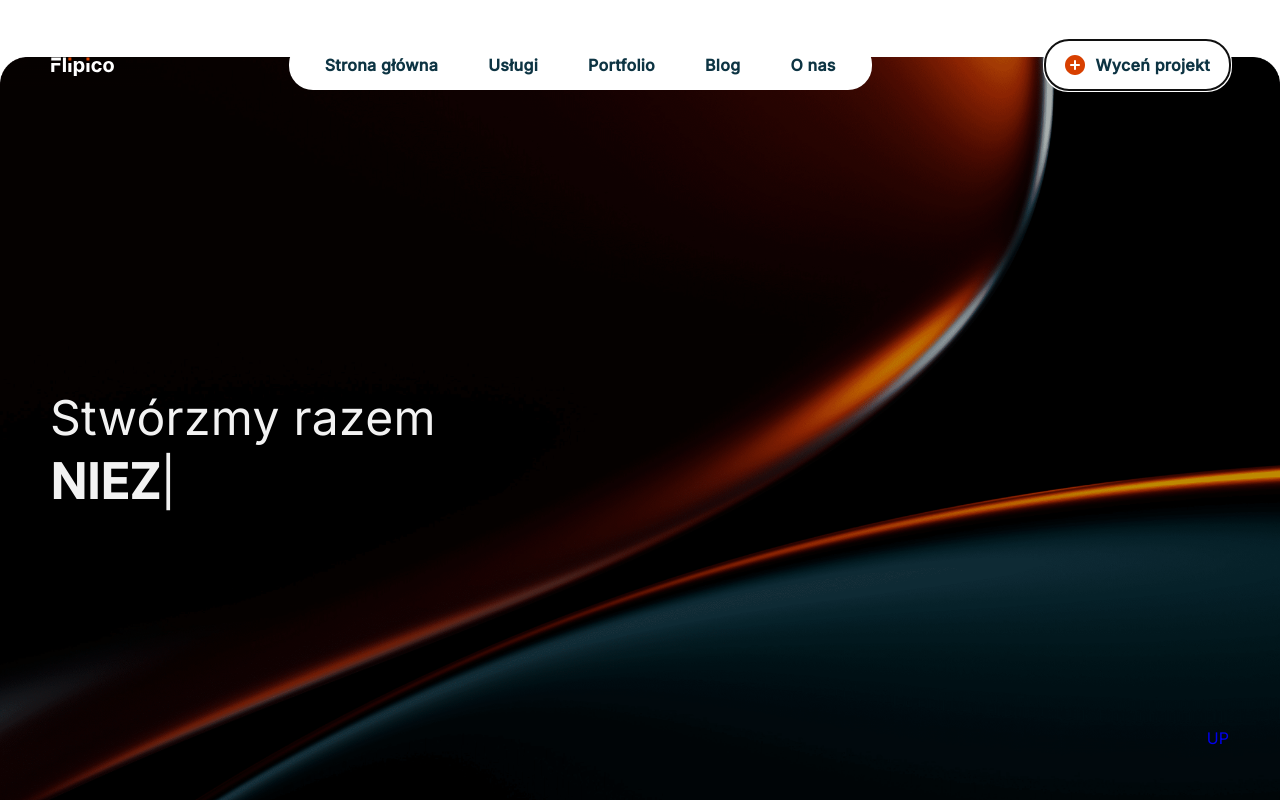
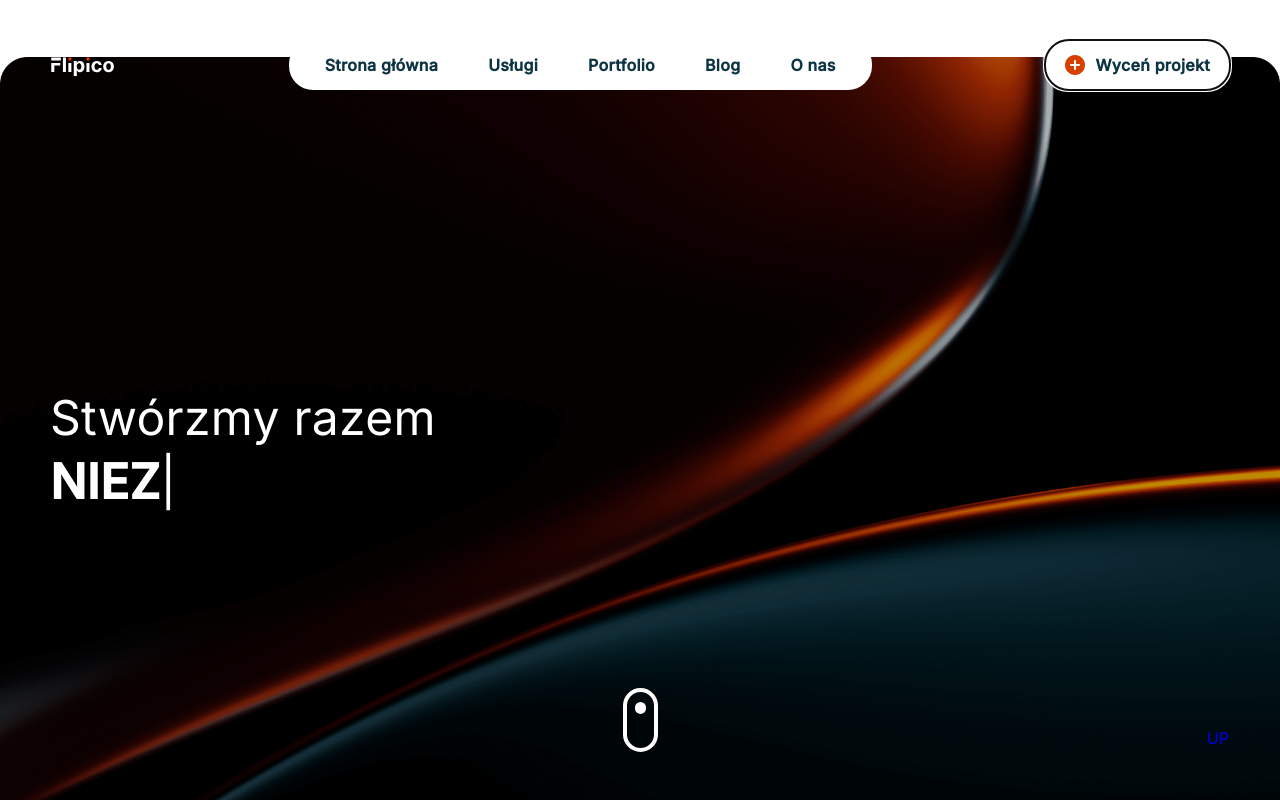
Before and after one commit to RemigiuszMielcarz/raccoon-company, a React (Create React App) app: page / in a window 1280 px wide. Shown: the top 800 px of the page. Built offline with nearby package versions, Linux system fonts and the light colour scheme.

Commit message:
Scroll bug fixed

```diff
--- a/src/components/home/IntroSection.tsx
+++ b/src/components/home/IntroSection.tsx
@@ -48,7 +48,7 @@ const IntroSection: React.FC = () => {
   return (
     <section className="container lg:px-0">
       <div
-        className="container lg:px-0 flex items-center bg-cover lg:bg-contain rounded-[8px] lg:rounded-none"
+        className="container relative lg:px-0 flex items-center bg-cover lg:bg-contain rounded-[8px] lg:rounded-none"
         style={{
           height: "860px",
           backgroundImage: `url(${process.env.PUBLIC_URL}/images/backgrounds/home.png)`,
@@ -57,7 +57,7 @@ const IntroSection: React.FC = () => {
         }}
       >
         <div className="lg:pl-[50px]">
-          <p className="text-xxxl">
+          <p className="text-xxxl text-white">
             Stwórzmy razem
             <br />
             <span
--- a/src/pages/Home.tsx
+++ b/src/pages/Home.tsx
@@ -4,7 +4,7 @@ import ProjectsSection from "../components/home/ProjectsSection";
 
 const Home: React.FC = () => {
   return (
-    <main className="text-whitesmoke mt-2 lg:mt-5">
+    <main className="mt-2 lg:mt-5">
       <IntroSection />
       <ProjectsSection />
     </main>
```
